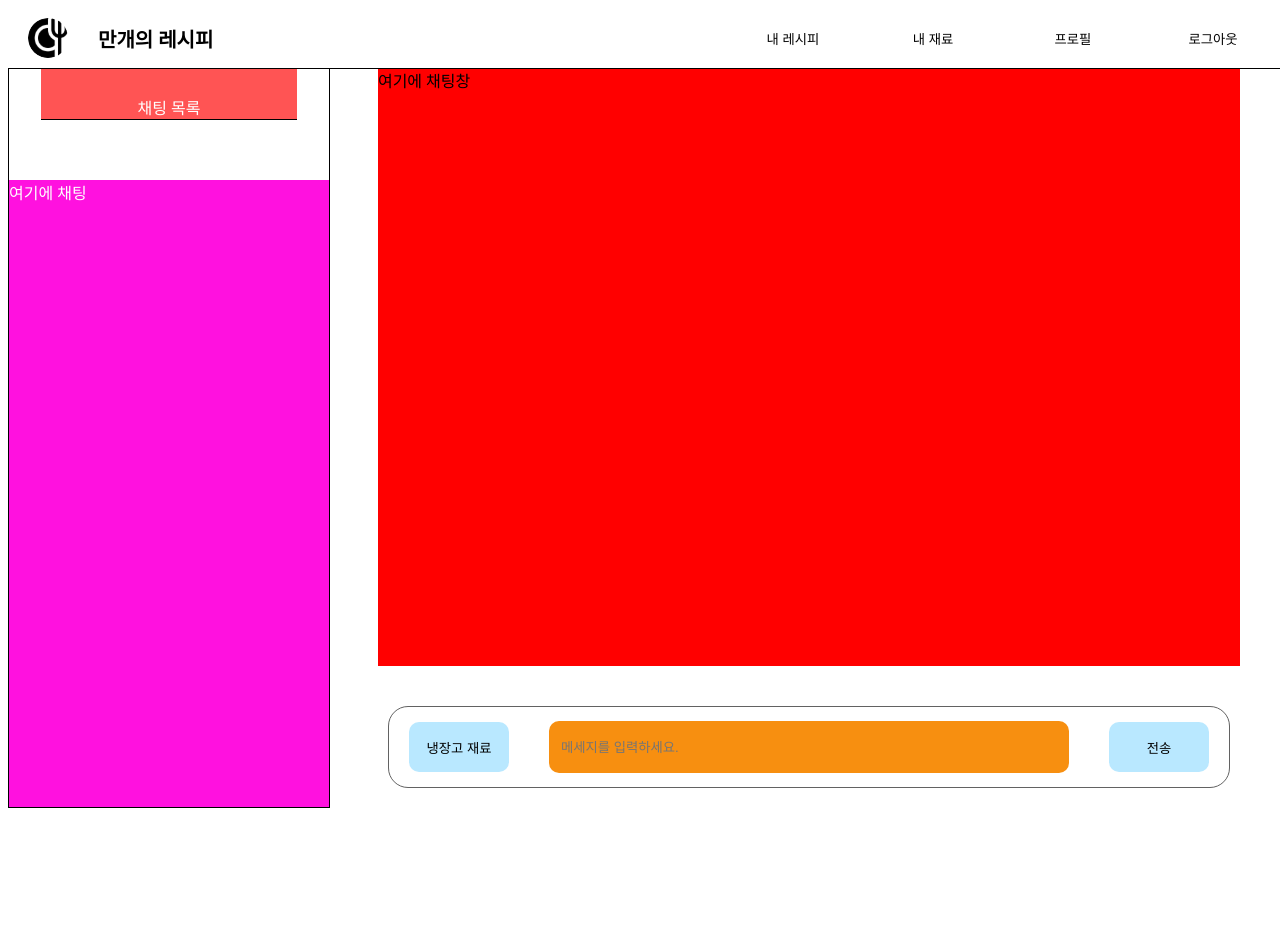
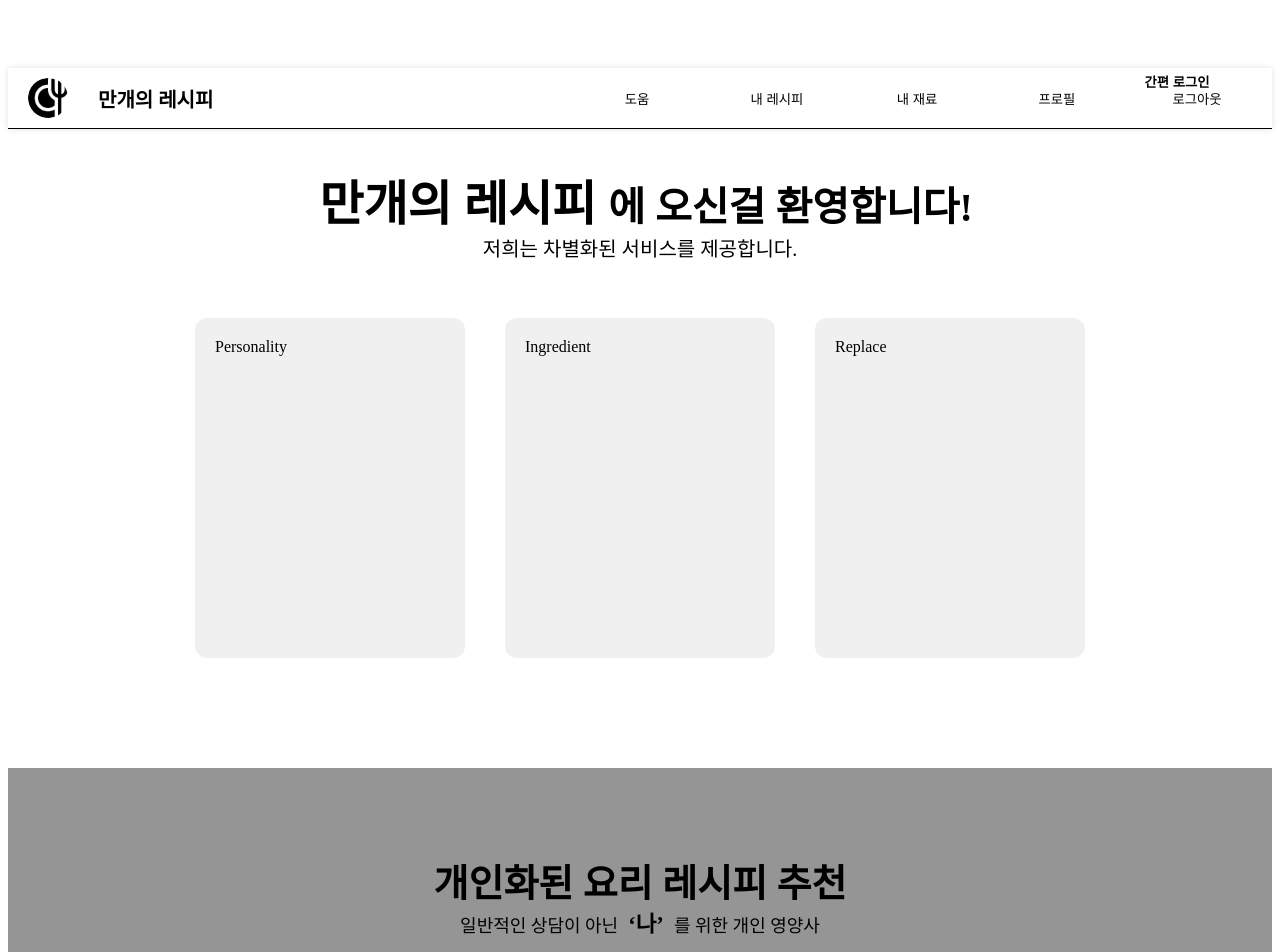
Before and after one commit to Personalized-Recipe/FE, a React (Create React App) app: page / in a window 1280 px wide. Shown: the top 952 px of the page. Before the commit the page ends 816 px from the top, so only its background shows below. Built offline with nearby package versions, Linux system fonts and the light colour scheme.

Commit message:
fix: 충돌 해결(됐을수도,,아닐수도) UI 병합 완료

```diff
--- a/src/App.jsx
+++ b/src/App.jsx
@@ -1,6 +1,7 @@
-import React, { useState} from "react";
+import React, { useState } from "react";
 import { Routes, Route, useLocation } from "react-router-dom";
-import Home from "./pages/Main/Main";
+import Main from "./pages/Main/Main";
+import Home from "./pages/Home/Home";
 import MyIngre from "./pages/Main/MyIngre/MyIngre";
 import MyPage from "./pages/Main/MyPage/MyPage";
 import Recipe from "./pages/Main/Recipe/Recipe";
@@ -28,9 +29,10 @@ function App() {
 
   return (
     <>
-        <Routes location={background || location}>
-            <Route path="/" element={<Home />} />
-        </Routes>
+      <Routes location={background || location}>
+          <Route path="/" element={<Home />} />
+          <Route path="/main" element={<Main />} />
+      </Routes>
 
       {/* 모달 오버레이 조건 */}
       {background && (
@@ -77,6 +79,7 @@ function App() {
           } />
         </Routes>
       )}
+
     </>
   );
 }
--- a/src/components/Navbar/Navbar.jsx
+++ b/src/components/Navbar/Navbar.jsx
@@ -1,8 +1,7 @@
 import React from "react";
 import { useNavigate, useLocation } from "react-router-dom";
 import styles from "./Navbar.module.scss";
-
-function Navbar({backgroundLocation}) {
+function Navbar({ onClickLogin }) {
     const navigate = useNavigate();
     const location = useLocation();
 
@@ -12,7 +11,9 @@ function Navbar({backgroundLocation}) {
                 <img src="/logo.svg" alt="로고" />
                 <p> 만개의 레시피</p>
             </div>
+            <button className={styles.sign_up} onClick={onClickLogin}>간편 로그인</button>
             <div className={styles.navbar__links}>
+                <button className="help">도움</button>
                 <button onClick={() => navigate("/Recipe", { state: { background: location } })}>
                     내 레시피
                 </button>
--- a/src/components/Navbar/Navbar.module.scss
+++ b/src/components/Navbar/Navbar.module.scss
@@ -5,7 +5,10 @@
     height: 60px;
     background: none;
     border-bottom: 1px solid rgb(0, 0, 0);
+    background-color: rgb(255, 255, 255);
+    box-shadow: 0 0 6px 0 #0000001F;
     flex-shrink: 0;
+    z-index: 1;
 }
 
 .navbar__logo {
@@ -43,3 +46,20 @@ button {
     height: 30px;
     cursor: pointer;
 }
+
+.sign_up {
+    position: absolute;
+    width: 100px;
+    height: 27px;
+    right: 45px;
+    border-radius: 6px;
+    border-style: none;
+    cursor: pointer;
+    font-weight: 700;
+}
+
+/* 로그인 후 상단바 */
+.login_nav {
+    position: absolute;
+    display: none;
+}
--- a/src/pages/Home/Home.jsx
+++ b/src/pages/Home/Home.jsx
@@ -0,0 +1,45 @@
+import React, { useState } from 'react';
+import Navbar from '../../components/Navbar/Navbar';
+import Login from './pages/Home/Login/Login.jsx';
+import './Home.scss';
+
+function Home() {
+    const [showLogin, setShowLogin] = useState(false);
+
+    const handleLoginClick = () => {
+    setShowLogin(true);
+    }
+    const handleCloseLogin = () => {
+    setShowLogin(false);
+    }
+
+  return (
+    <div className="Home">
+        <Navbar onClickLogin={handleLoginClick} />
+        <div className="info">
+            <h1 className="cong" style={{ fontSize: "2.5rem" }}><strong style={{ fontSize: "3rem" }}>{'\u00a0'}만개의 레시피{'\u00a0'}</strong>에 오신걸 환영합니다!</h1>
+            <p className="sup">저희는 차별화된 서비스를 제공합니다.</p>
+            <div className="personality">Personality</div>
+            <div className="ingredient">Ingredient</div>
+            <div className="replace">Replace</div>
+        </div>
+        <div className="to_exp">
+            <h1 className="title">개인화된 요리 레시피 추천</h1>
+            <p className="subtitle">
+                일반적인 상담이 아닌{'\u00a0'}<strong style={{ fontSize: "1.4rem"}}>{'\u00a0'}‘나’{'\u00a0'}</strong>{'\u00a0'}를 위한 개인 영양사
+            </p>
+            <button className="action-button">나만의 레시피 체험해보기</button>
+        </div>
+        <div className="etc">
+            <div class="footer-links">
+                <span>개인정보 처리방침</span>
+                <span>서비스 이용 약관</span>
+                <span>고객센터</span>
+            </div>
+        </div>
+        {showLogin && <Login onClose={handleCloseLogin}/>}
+    </div>
+  );
+}
+
+export default Home;
--- a/src/pages/Main/Main.jsx
+++ b/src/pages/Main/Main.jsx
@@ -4,7 +4,7 @@ import Navbar from "../../components/Navbar/Navbar";
 import Sidebar from "../../components/Sidebar/Sidebar";
 import ChatWindow from "../../components/Chatwindow/Chatwindow";
 
-function Home() {
+function Main() {
     const [ingredients, setIngredients] = useState([]);
     const [showIngredient, setShowIngredient] = useState(false);
 
@@ -23,11 +23,11 @@ function Home() {
     console.log(" showIngredient:", showIngredient);
 
     return (
-        <div className={styles.home}>
+        <div className={styles.main}>
             <Navbar />
-            <div className={styles.home__content}>
+            <div className={styles.main__content}>
                 <Sidebar showIngredient={showIngredient} ingredients={ingredients} />
-                <div className={styles.home__chat}>
+                <div className={styles.main__chat}>
                     <ChatWindow handleIngredientClick={handleIngredientClick} />
                 </div>
             </div>
@@ -36,4 +36,4 @@ function Home() {
     )
 }
 
-export default Home;
+export default Main;
--- a/src/pages/Main/Main.module.scss
+++ b/src/pages/Main/Main.module.scss
@@ -1,4 +1,4 @@
-.home {
+.main {
     width: 100vw;
     height: 100vh;
     display: flex;
@@ -6,7 +6,7 @@
     flex-direction: column;
 }
 
-.home__content {
+.main__content {
     margin-top: 60px;
     background: none;
     display: flex;
@@ -15,7 +15,7 @@
     overflow: hidden;
 }
 
-.home__chat {
+.main__chat {
     display: flex;
     flex: 1;
     flex-direction: column;
```
